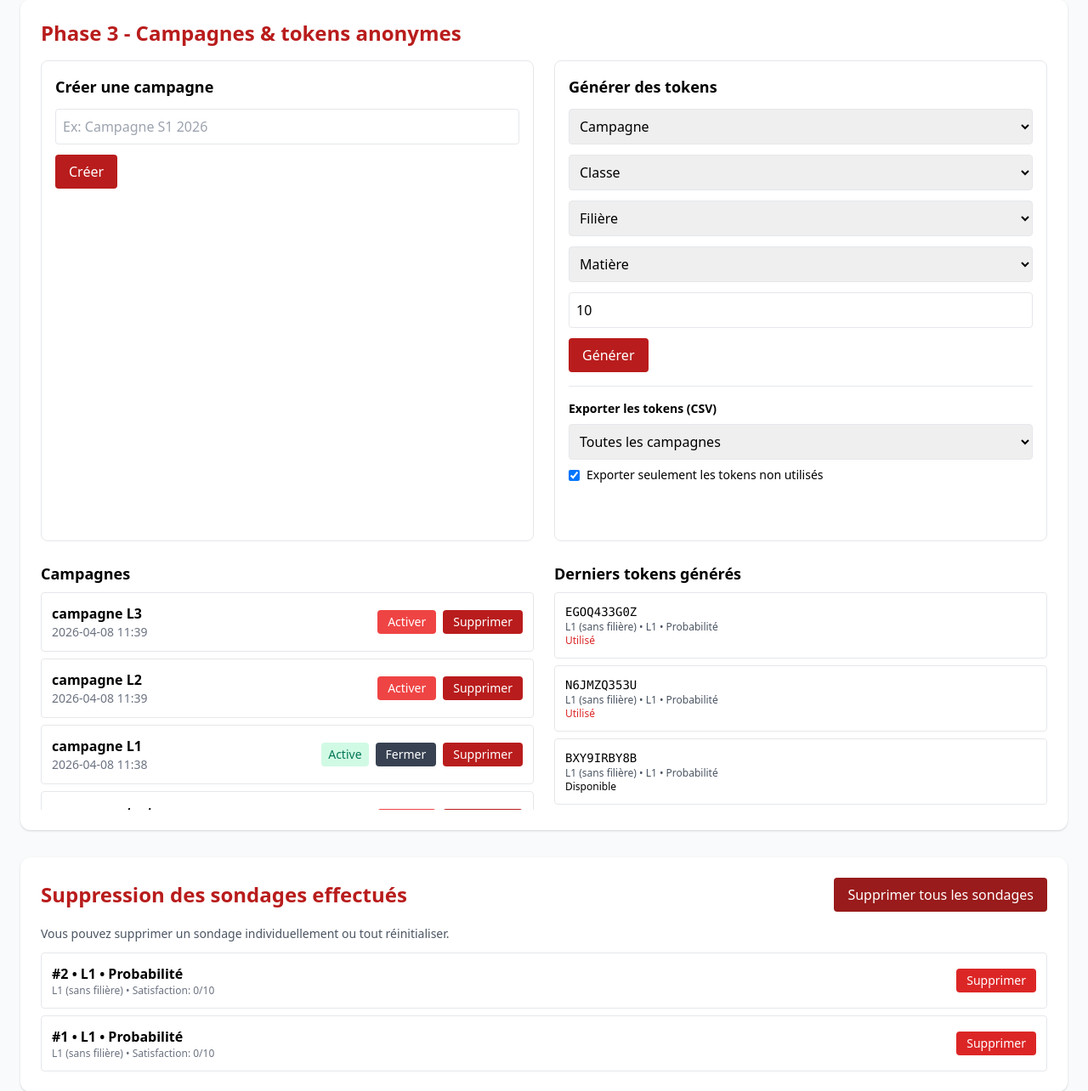
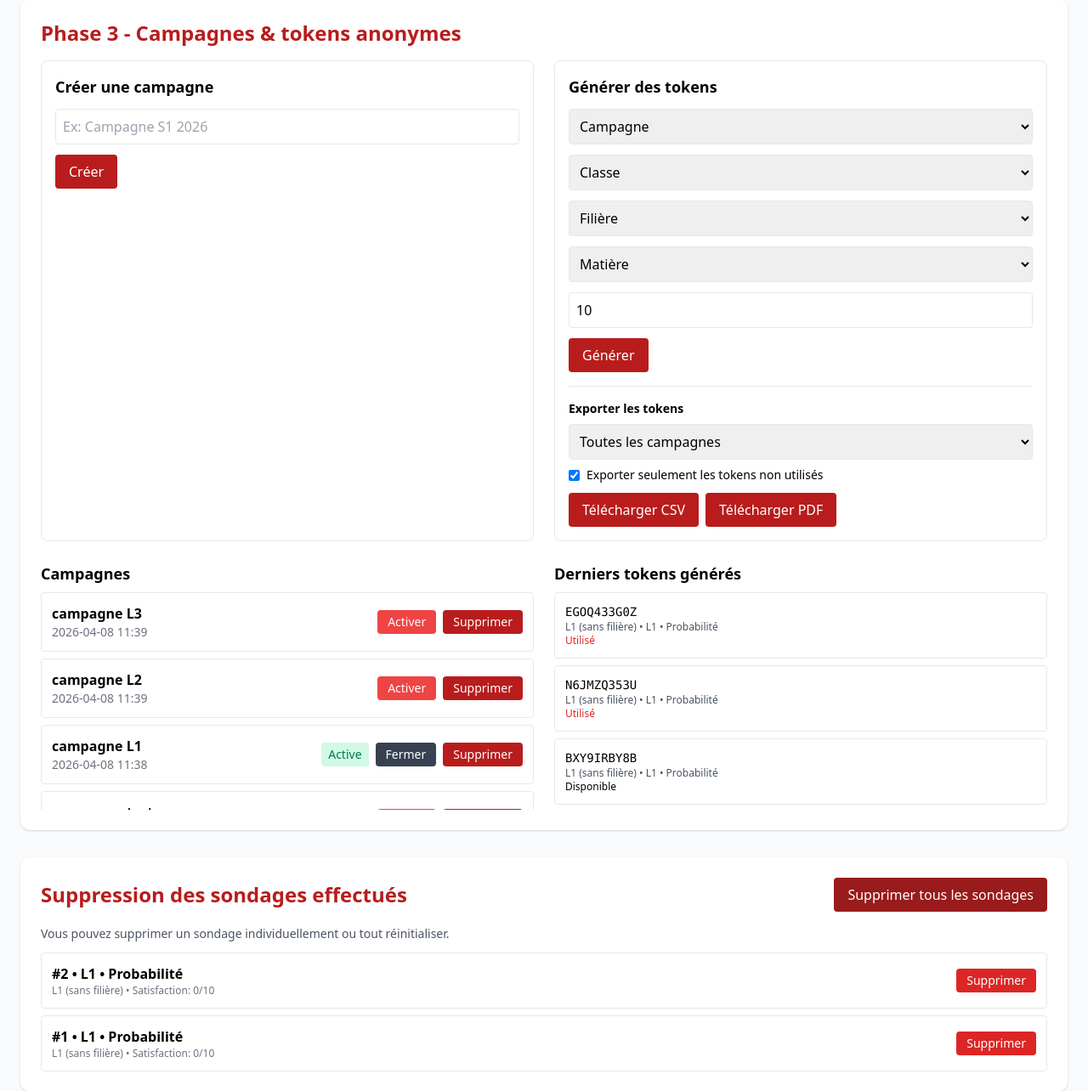
Before and after one commit to princeforever12/systeme_d_evaluation_des_professeurs, a Flask app: page /admin in a window 1280 px wide. Shown: the part 121-1405 px from the top of the page at 85% size. Run offline with Flask 3, Linux system fonts and the light colour scheme; the visitor is signed in with stand-in values (Sample User, id 1).

Commit message:
Modifie le libellé d'exportation des tokens et harmonise les couleurs des boutons dans le formulaire d'exportation

```diff
--- a/templates/admin.html
+++ b/templates/admin.html
@@ -77,7 +77,7 @@
                     </form>
 
                     <form method="GET" action="{{ url_for('export_tokens_csv') }}" class="space-y-2 mt-4 pt-4 border-t">
-                        <label class="text-sm font-semibold block">Exporter les tokens (CSV)</label>
+                        <label class="text-sm font-semibold block">Exporter les tokens </label>
                         <select name="campaign_id" class="w-full p-2 border rounded">
                             <option value="">Toutes les campagnes</option>
                             {% for campaign in campaigns %}
@@ -89,8 +89,8 @@
                             Exporter seulement les tokens non utilisés
                         </label>
                         <div class="flex gap-2">
-                            <button class="bg-slate-700 text-white px-4 py-2 rounded" formaction="{{ url_for('export_tokens_csv') }}">Télécharger CSV</button>
-                            <button class="bg-slate-900 text-white px-4 py-2 rounded" formaction="{{ url_for('export_tokens_pdf') }}">Télécharger PDF</button>
+                            <button class="bg-red-700 text-white px-4 py-2 rounded" formaction="{{ url_for('export_tokens_csv') }}">Télécharger CSV</button>
+                            <button class="bg-red-700 text-white px-4 py-2 rounded" formaction="{{ url_for('export_tokens_pdf') }}">Télécharger PDF</button>
                         </div>
                     </form>
                 </div>
```
Also changed, not shown: instance/site.db.
